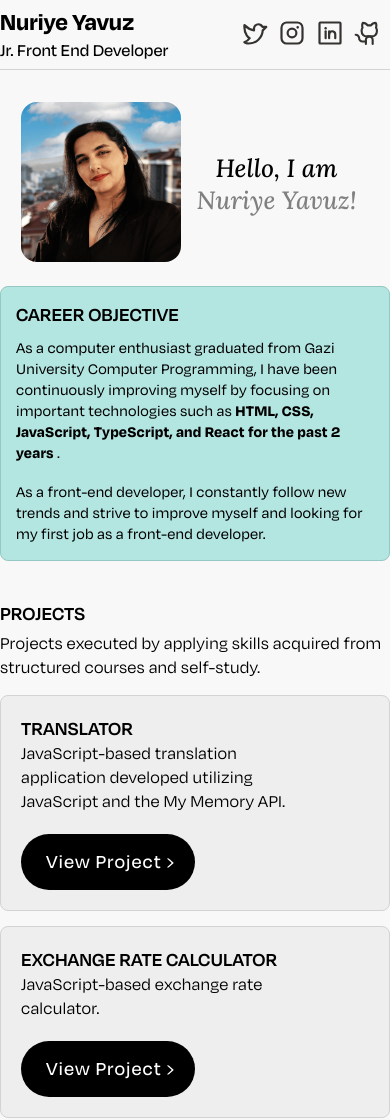
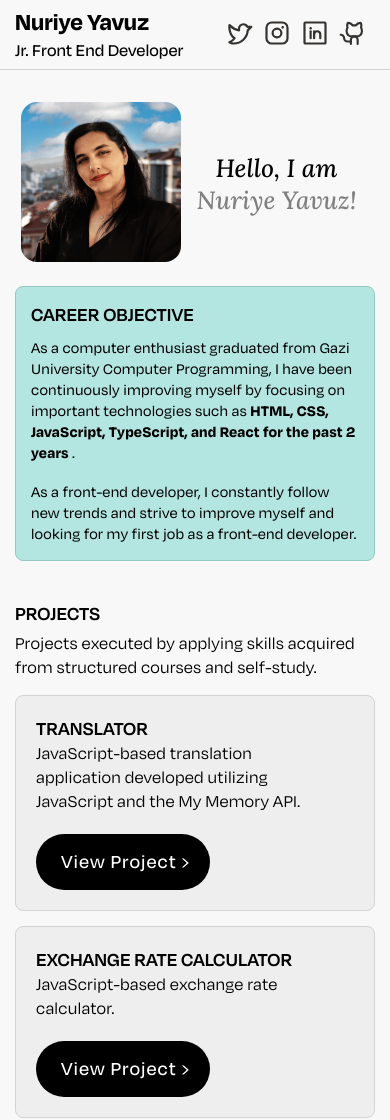
Before and after one commit to nryvz/nryvz.github.io, a website: page index.html in a window 390 px wide. Shown: the top 1120 px of the page. Drawn offline with Linux system fonts and the light colour scheme.

Commit message:
first commit

```diff
--- a/main.scss
+++ b/main.scss
@@ -88,6 +88,10 @@
          @media only screen and (max-width: 430px) {
              width: 390px;
          }
+
+         @media only screen and (max-width: 390px) {
+            width: 360px;
+        }
      }
 
      .logo {
@@ -243,6 +247,14 @@
              gap: 20px;
          }
 
+         @media only screen and (max-width: 390px) {
+            width: 414px;
+            flex-direction: column;
+            align-items: center;
+            justify-content: flex-start;
+            gap: 20px;
+        }
+
      }
 
      .left {
@@ -329,6 +341,10 @@
          flex-basis: 75%;
          gap: 40px;
 
+         @media only screen and (max-width: 390px) {
+            align-items: center;
+        }
+
          .carrier {
              width: 100%;
              height: auto;
@@ -345,6 +361,11 @@
                  width: 390px;
                  padding: 15px;
              }
+
+             @media only screen and (max-width: 390px) {
+                width: 360px;
+                padding: 15px;
+            }
 
          }
 
@@ -413,6 +434,11 @@
                  width: 390px;
                  gap: 15px;
              }
+
+             @media only screen and (max-width: 390px) {
+                width: 360px;
+                gap: 15px;
+            }
          }
 
          .project-desc {
@@ -442,6 +468,14 @@
                  align-items: flex-start;
                  gap: 10px;
              }
+
+             @media only screen and (max-width: 430px) {
+                width: 360px;
+                flex-direction: column;
+                justify-content: center;
+                align-items: flex-start;
+                gap: 10px;
+            }
 
          }
 
@@ -510,6 +544,10 @@
              @media only screen and (max-width: 430px) {
                  width: 390px;
              }
+
+             @media only screen and (max-width: 390px) {
+                width: 360px;
+            }
          }
 
          .skills {
@@ -556,6 +594,10 @@
              @media only screen and (max-width: 430px) {
                  width: 390px;
              }
+
+             @media only screen and (max-width: 390px) {
+                width: 360px;
+            }
          }
 
          .udemy {
```
Also changed, not shown: style.css, 1 other file.
